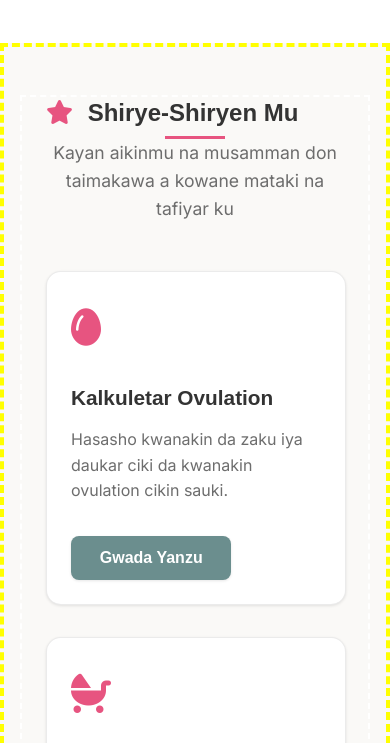
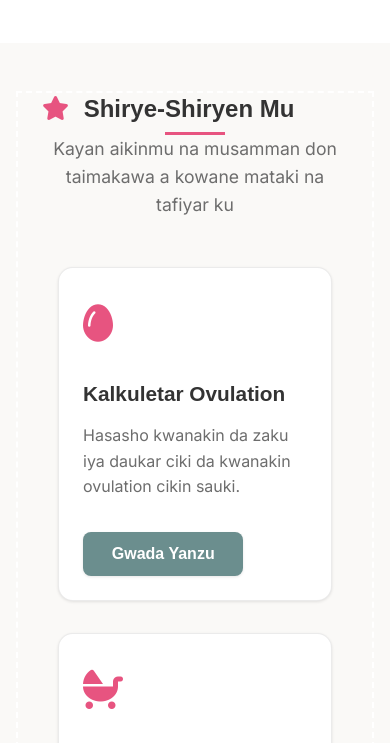
Before and after one commit to iromanurimi/cdr3, a plain HTML site: page index.html in a window 390 px wide. Shown: the part 923-1666 px from the top of the page. Drawn offline with nearby package versions, Linux system fonts and the light colour scheme.

Commit message:
Update style.css

```diff
--- a/css/style.css
+++ b/css/style.css
@@ -518,7 +518,7 @@ img {
   padding: 5rem 1.5rem;
   background-color: var(--background);
   position: relative;
-  border: 4px dashed yellow;
+
 }
 
 }
@@ -544,6 +544,7 @@ img {
     margin-top: 3rem;
     position: relative;
     z-index: 1;
+    justify-items: center;
 }
 
 .feature-link {
@@ -563,6 +564,8 @@ img {
     border: 1px solid var(--border);
     position: relative;
     overflow: hidden;
+    width: 100%; /* Add this to ensure cards take full width of their container */
+    max-width: 350px; /* Add a max-width to prevent cards from becoming too wide */
 
     }
 
@@ -618,6 +621,17 @@ img {
   .features {
     padding: 3rem 1rem;
   }
+}
+
+@media (max-width: 480px) {
+    .features-grid, .articles-grid {
+        grid-template-columns: 1fr;
+        padding: 0 1rem;
+    }
+
+    .feature-card, .article-card {
+        max-width: 100%;
+    }
 }
 
 
```
